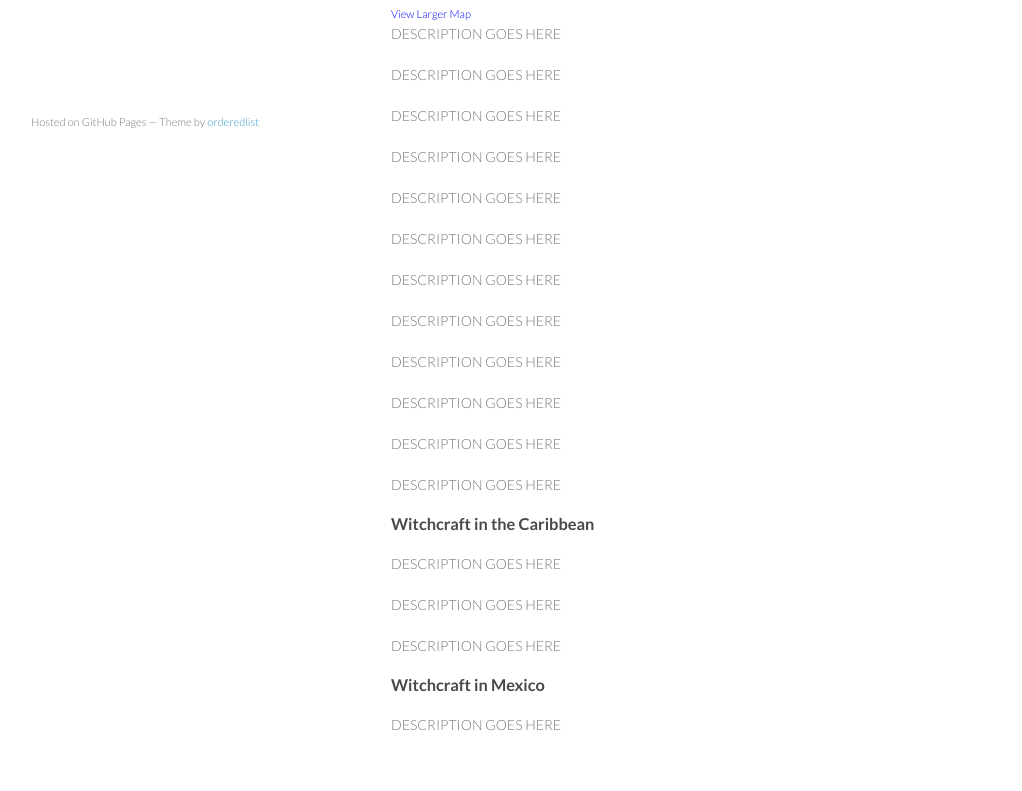
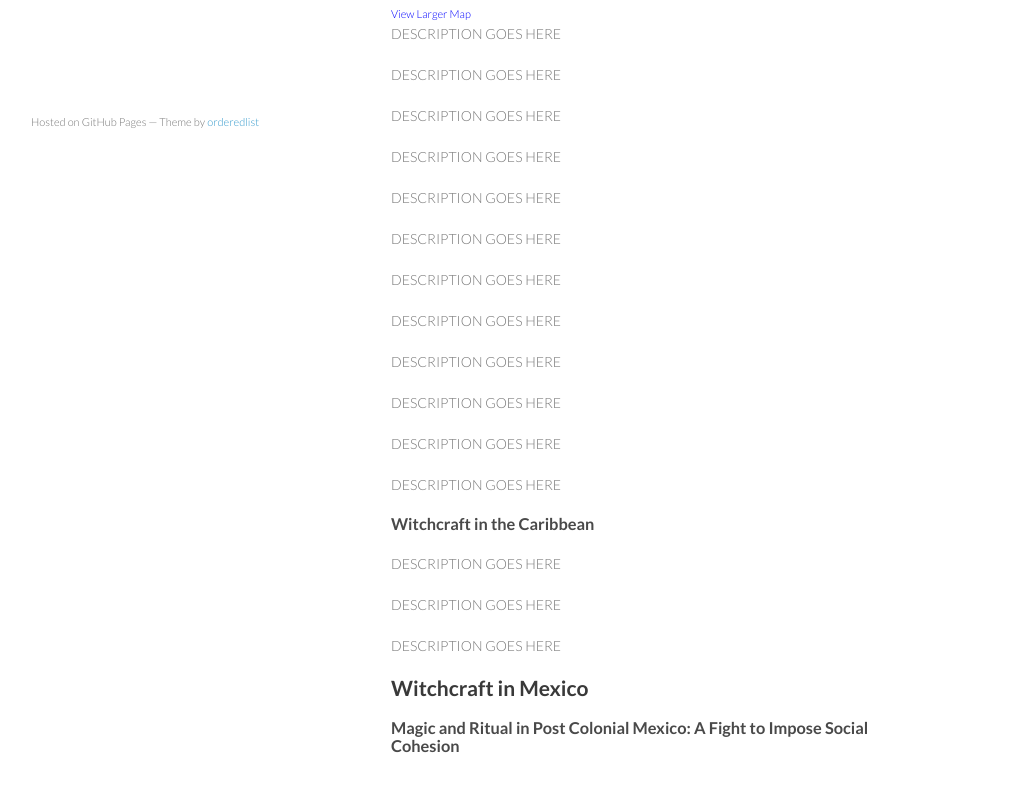
Before and after one commit to mxlin/mxlin.github.io, a plain HTML site: page index.html in a window 1280 px wide. Shown: the part 599-1390 px from the top of the page, without its empty margins (179-1201 px from the left). Drawn offline with Linux system fonts and the light colour scheme.

Commit message:
Update index.html

```diff
--- a/index.html
+++ b/index.html
@@ -53,10 +53,10 @@
 <p>DESCRIPTION GOES HERE</p>
 <p>DESCRIPTION GOES HERE</p>
 
-<h3>
-<a name="mexico" id="mexico" ><span class="octicon octicon-link"></span></a>Witchcraft in Mexico</h3>
+<h2>
+<a name="mexico" id="mexico" ><span class="octicon octicon-link"></span></a>Witchcraft in Mexico</h2>
 
-<p>DESCRIPTION GOES HERE</p>
+<h3> <p> Magic and Ritual in Post Colonial Mexico: A Fight to Impose Social Cohesion</p> </h3>
 
 
     </section>
```
